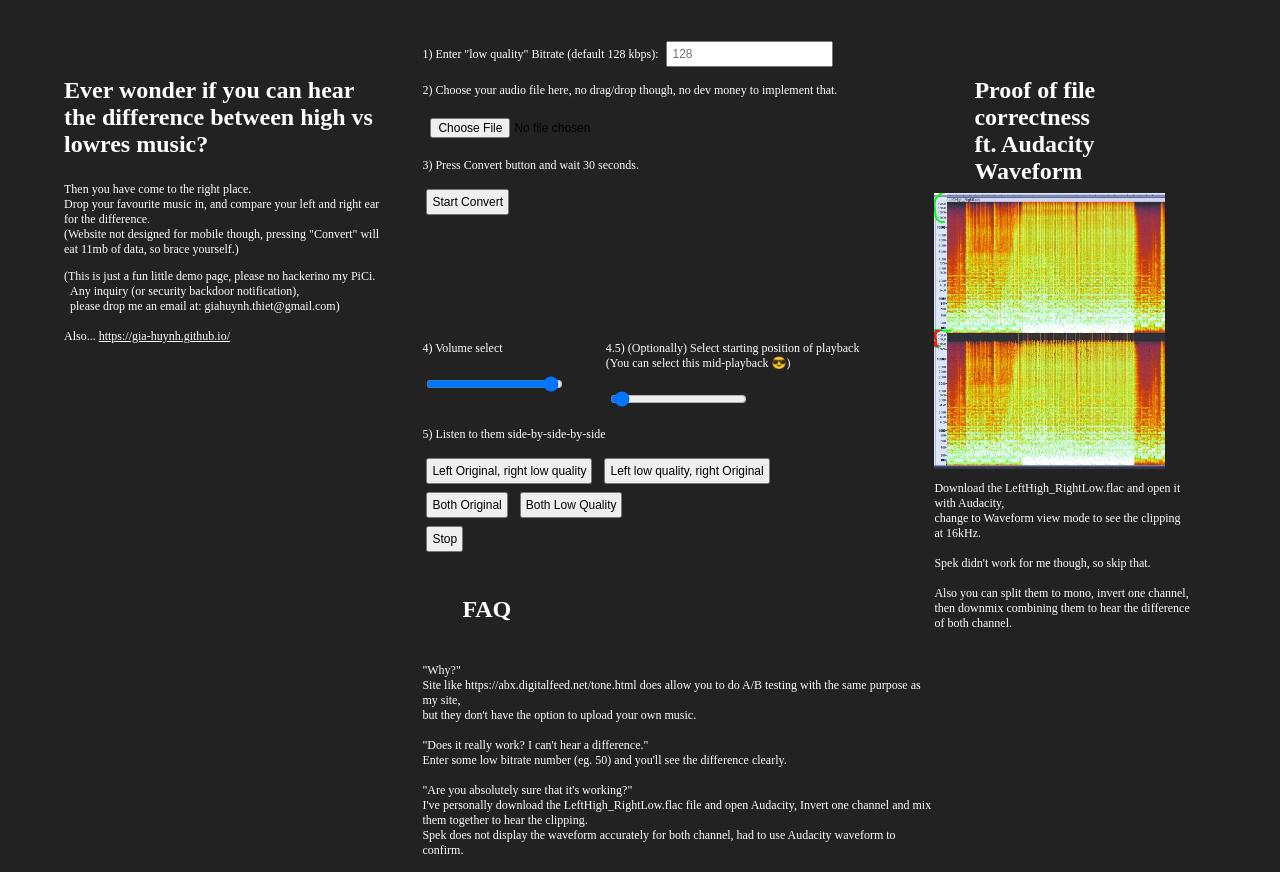
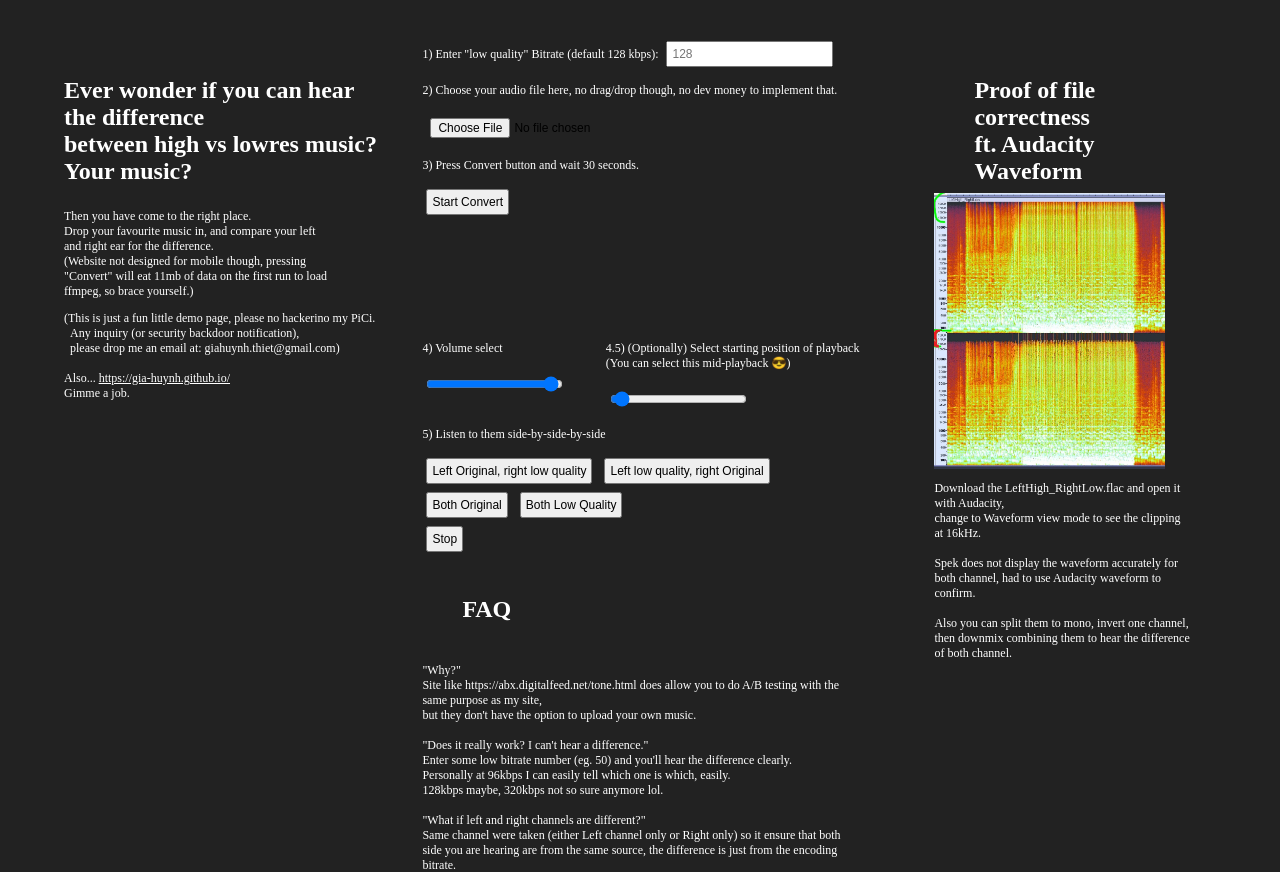
Before and after one commit to Gia-Huynh/Audio-Comparison, a website with bundled scripts: page public/AudioTranscode.esm.html in a window 1280 px wide. Shown: the part 80-952 px from the top of the page. Built offline with nearby package versions, Linux system fonts and the light colour scheme.

Commit message:
Final version

```diff
--- a/public/AudioTranscode.esm.html
+++ b/public/AudioTranscode.esm.html
@@ -9,18 +9,18 @@
     <h1> Flac/Wav vs MP3 comparison website</h1>
     <div style = "display: flex; flex-flow: row; width: 100%;">
 		<div style = "flex-basis:33%;">
-			<h2 style = "margin-left: 5vw;margin-right: 3vw; margin-bottom: 3vh;"> Ever wonder if you can hear the difference between high vs lowres music? </h2>
-			<p style = "margin-left: 5vw;margin-right: 3vw;">
+			<h2 style = "margin-left: 5vw;margin-right: 3vw; margin-bottom: 3vh;"> Ever wonder if you can hear the difference <br> between high vs lowres music? Your music? </h2>
+			<p style = "margin-left: 5vw;margin-right: 7vw;">
 				Then you have come to the right place.
 				<br> Drop your favourite music in, and compare your left and right ear for the difference.
-				<br> (Website not designed for mobile though, pressing "Convert" will eat 11mb of data, so brace yourself.)
+				<br> (Website not designed for mobile though, pressing "Convert" will eat 11mb of data on the first run to load ffmpeg, so brace yourself.)
 			</p>
 
 			<p style = "margin-left: 5vw;margin-right: 3vw;"> (This is just a fun little demo page, please no hackerino my PiCi.
 				<br> &nbsp;&nbsp;Any inquiry (or security backdoor notification),
 				<br> &nbsp;&nbsp;please drop me an email at: giahuynh.thiet@gmail.com)
 				<br> <br>Also... <a href = "https://gia-huynh.github.io/" target = "_blank"> https://gia-huynh.github.io/</a>
-				<br>
+				<br> Gimme a job.
 				<br>
 			</p>
 		</div>
@@ -74,17 +74,20 @@
 
 			<!--audio id="output-audio" controls></audio><br/-->
 			<h2> FAQ </h2>
-			<p> "Why?" <br>
+			<p style = "margin-right: 7vw;"> "Why?" <br>
 				Site like https://abx.digitalfeed.net/tone.html does allow you to do A/B testing with the same purpose as my site,<br> but they don't have the option to upload your own music.
 				<br> <br> "Does it really work? I can't hear a difference."
-				<br> Enter some low bitrate number (eg. 50) and you'll see the difference clearly.
+				<br> Enter some low bitrate number (eg. 50) and you'll hear the difference clearly.
+				<br> Personally at 96kbps I can easily tell which one is which, easily.
+				<br> 128kbps maybe, 320kbps not so sure anymore lol.
+				<br> <br> "What if left and right channels are different?"
+				<br> Same channel were taken (either Left channel only or Right only) so it ensure that both side you are hearing are from the same source, the difference is just from the encoding bitrate.
 				<br> <br> "Are you absolutely sure that it's working?"
-				<br> I've personally download the LeftHigh_RightLow.flac file and open Audacity, Invert one channel and mix them together to hear the clipping.
-				<br> Spek does not display the waveform accurately for both channel, had to use Audacity waveform to confirm.
+				<br> Look at the info panel on the right side -->
 				<br> <br> "Why so many files?"
 				<br> Spek does not display the waveform accurately for both channel, I got confused and had to generate many files to experiment, now too lazy to clean them up.
 				<br> <br> "Any more features in the future?"
-				<br> Hell nah, pay me lol, I'll dump this to github, go and implement it yourself.
+				<br> Hell nah, pay me lol, I'll dump this to github, fork it and implement the feature yourself: https://github.com/Gia-Huynh/Audio-Comparison.
 			</p>
 		</div>
 
@@ -93,7 +96,7 @@
 			<img src = "Proof.JPG" style = "max-width: 90%;">
 			<p> Download the LeftHigh_RightLow.flac and open it with Audacity,
 				<br> change to Waveform view mode to see the clipping at 16kHz.
-				<br><br> Spek didn't work for me though, so skip that.
+				<br><br> Spek does not display the waveform accurately for both channel, had to use Audacity waveform to confirm.
 				<br><br> Also you can split them to mono, invert one channel,
 				<br> then downmix combining them to hear the difference of both channel.
 			</p>
--- a/public/script.js
+++ b/public/script.js
@@ -192,12 +192,12 @@ async function playAudio (LeftFile = 'LowLeft.flac', RightFile = 'HighLeft.flac'
 let leftFileSource = 'HighLeft.flac';
 let rightFileSource = 'LowRight.flac';
 document.getElementById('volume-slider').addEventListener('change', ()=>{if (gainNode) gainNode.gain.value = document.getElementById('volume-slider').value;});
-document.getElementById('position-slider').addEventListener('change', () => playAudio (leftFileSource, rightFileSource));
+document.getElementById('position-slider').addEventListener('change', () => {stopAudio(); playAudio (leftFileSource, rightFileSource)});
 
-document.getElementById('play-together-left-high-right-low').onclick = () => {leftFileSource = 'HighLeft.flac'; rightFileSource = 'LowRight.flac';playAudio (leftFileSource, rightFileSource);};
-document.getElementById('play-together-left-low-right-high').onclick = () => {leftFileSource = 'LowLeft.flac'; rightFileSource = 'HighRight.flac';playAudio (leftFileSource, rightFileSource);};
-document.getElementById('play-together-both-high').onclick = () => {leftFileSource = 'HighLeft.flac'; rightFileSource = 'HighRight.flac';playAudio (leftFileSource, rightFileSource);};
-document.getElementById('play-together-both-low').onclick = () => {leftFileSource = 'LowLeft.flac'; rightFileSource = 'LowRight.flac';playAudio (leftFileSource, rightFileSource);};
+document.getElementById('play-together-left-high-right-low').onclick = () => {stopAudio();leftFileSource = 'HighLeft.flac'; rightFileSource = 'LowRight.flac';playAudio (leftFileSource, rightFileSource);};
+document.getElementById('play-together-left-low-right-high').onclick = () => {stopAudio();leftFileSource = 'LowLeft.flac'; rightFileSource = 'HighRight.flac';playAudio (leftFileSource, rightFileSource);};
+document.getElementById('play-together-both-high').onclick = () => {stopAudio();leftFileSource = 'HighLeft.flac'; rightFileSource = 'HighRight.flac';playAudio (leftFileSource, rightFileSource);};
+document.getElementById('play-together-both-low').onclick = () => {stopAudio();leftFileSource = 'LowLeft.flac'; rightFileSource = 'LowRight.flac';playAudio (leftFileSource, rightFileSource);};
 
 function stopAudio() {
 	try {
```
